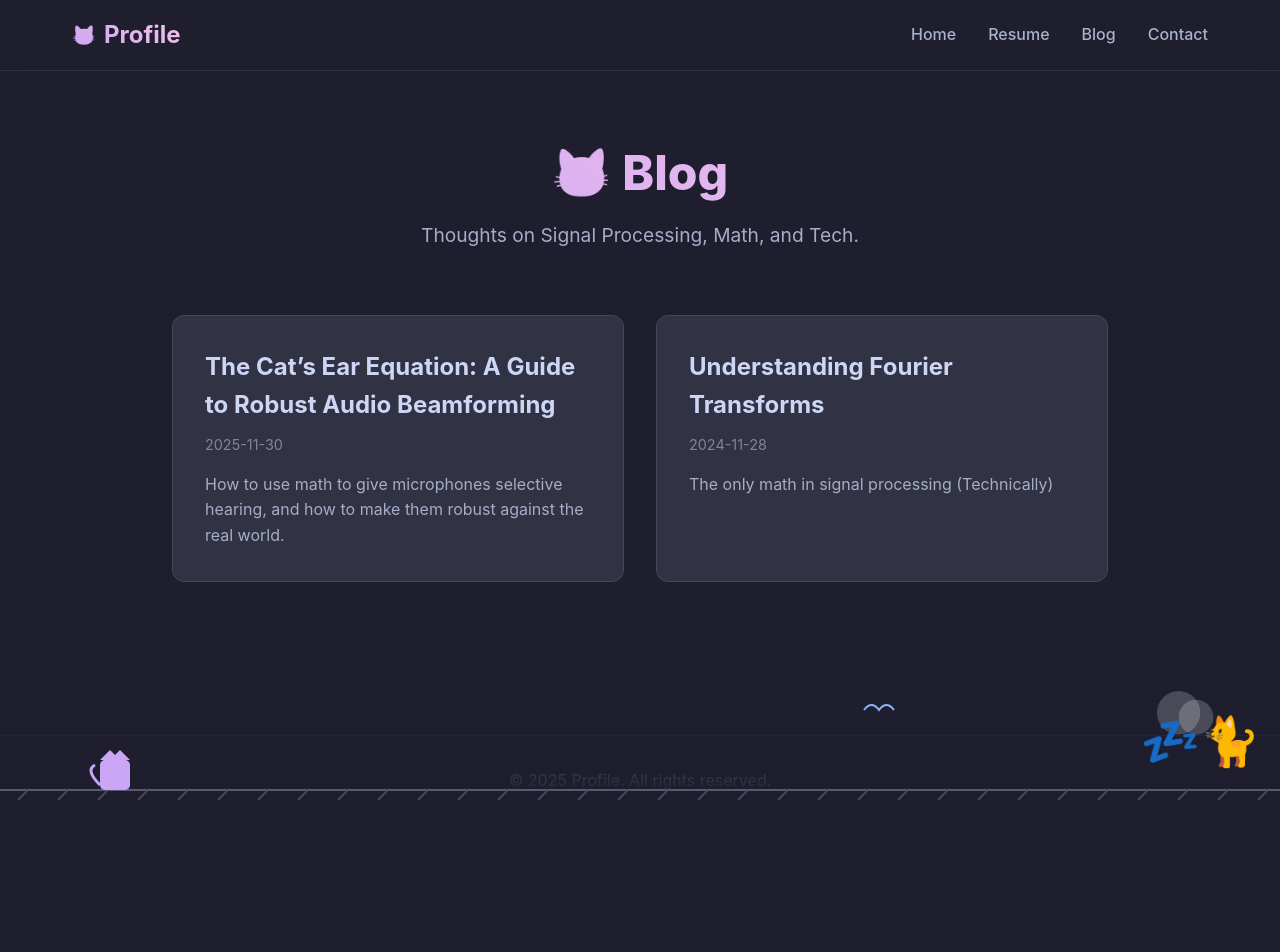
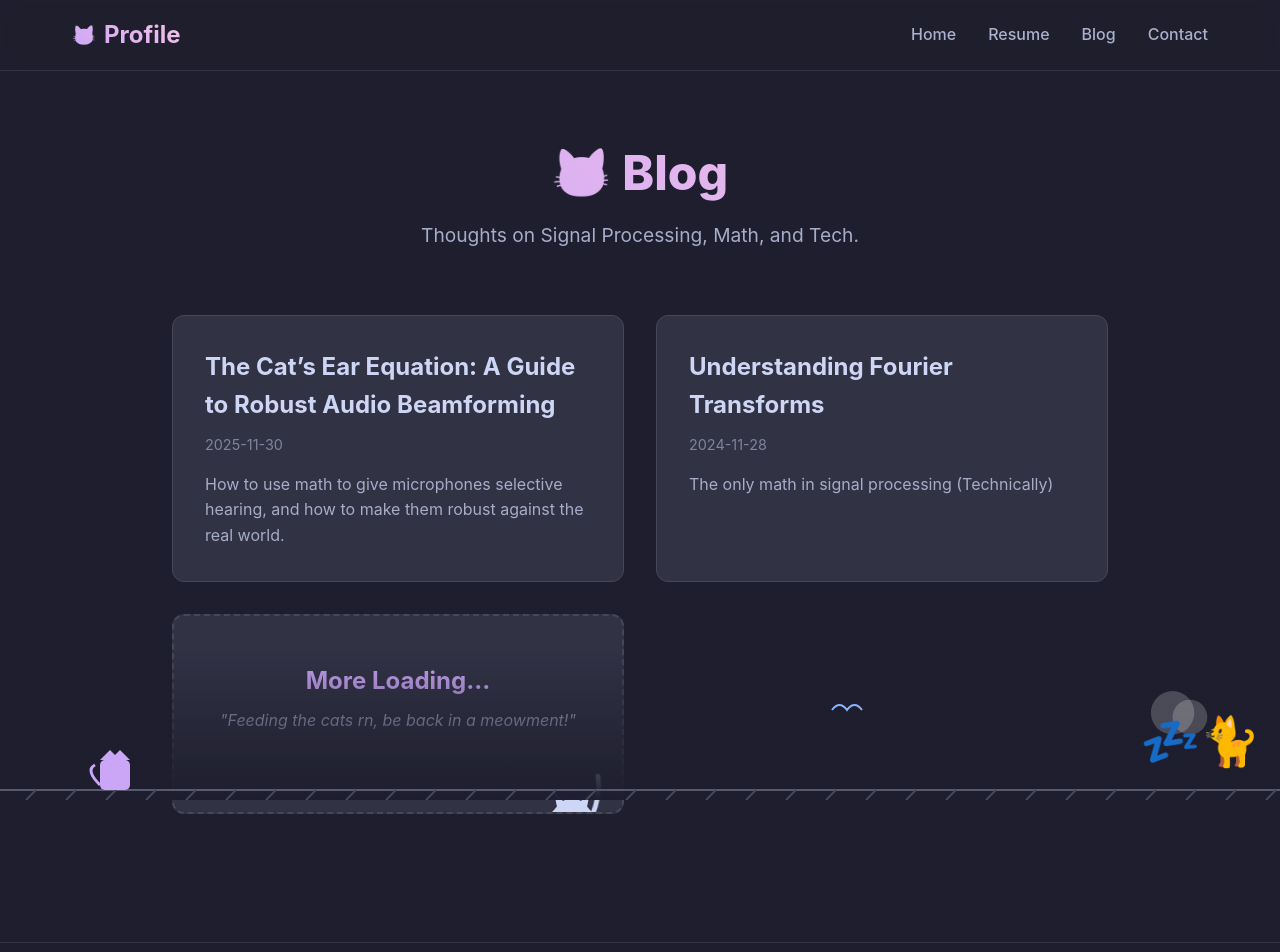
Before and after one commit to Senpai-sama06/blogweb, a Next.js app: page /blog in a window 1280 px wide. Shown: the top 952 px of the page. Before the commit the page ends 826 px from the top, so only its background shows below. Built offline with nearby package versions, Linux system fonts and the light colour scheme.

Commit message:
Add playful coming soon section with cat pun

```diff
--- a/src/app/blog/page.js
+++ b/src/app/blog/page.js
@@ -1,6 +1,7 @@
 import Link from 'next/link';
 import { getSortedPostsData } from '@/lib/posts';
 import styles from './blog.module.css';
+import ComingSoonCat from '@/components/ComingSoonCat/ComingSoonCat';
 
 export default function Blog() {
     const allPostsData = getSortedPostsData();
@@ -22,6 +23,9 @@ export default function Blog() {
                         </article>
                     </Link>
                 ))}
+
+                {/* Coming Soon Placeholder */}
+                <ComingSoonCat />
             </div>
         </div>
     );
--- /dev/null
+++ b/src/components/ComingSoonCat/ComingSoonCat.js
@@ -0,0 +1,34 @@
+import styles from './ComingSoonCat.module.css';
+
+export default function ComingSoonCat() {
+    return (
+        <div className={styles.card}>
+            <h2 className={styles.title}>More Loading...</h2>
+            <p className={styles.text}>"Feeding the cats rn, be back in a meowment!"</p>
+
+            {/* Playful Cat SVG */}
+            <div className={styles.catWrapper}>
+                <svg viewBox="0 0 100 100" className={styles.catSvg}>
+                    {/* Body - Resting blob shape */}
+                    <path
+                        d="M20 80 Q 50 40 80 80 L 100 100 L 0 100 Z"
+                        fill="var(--text)"
+                    />
+                    {/* Ears */}
+                    <path d="M25 75 L 20 50 L 40 70 Z" fill="var(--text)" />
+                    <path d="M75 75 L 80 50 L 60 70 Z" fill="var(--text)" />
+
+                    {/* Tail - Wiggling */}
+                    <path
+                        className={styles.tail}
+                        d="M80 80 Q 90 40 80 10"
+                        fill="none"
+                        stroke="var(--text)"
+                        strokeWidth="8"
+                        strokeLinecap="round"
+                    />
+                </svg>
+            </div>
+        </div>
+    );
+}
--- /dev/null
+++ b/src/components/ComingSoonCat/ComingSoonCat.module.css
@@ -0,0 +1,52 @@
+.card {
+    background: var(--surface0);
+    border: 2px dashed var(--surface1); /* Dashed to show it's a placeholder */
+    border-radius: 12px;
+    padding: 2rem;
+    display: flex;
+    flex-direction: column;
+    align-items: center;
+    justify-content: center;
+    text-align: center;
+    position: relative;
+    overflow: hidden;
+    min-height: 200px;
+}
+
+.title {
+    font-size: 1.5rem;
+    font-weight: 700;
+    margin-bottom: 0.5rem;
+    color: var(--mauve);
+}
+
+.text {
+    font-size: 1rem;
+    color: var(--subtext0);
+    margin-bottom: 2rem;
+    font-style: italic;
+}
+
+.catWrapper {
+    position: absolute;
+    bottom: -10px;
+    right: 20px;
+    width: 60px;
+    height: 60px;
+}
+
+.catSvg {
+    width: 100%;
+    height: 100%;
+}
+
+.tail {
+    transform-origin: bottom left;
+    animation: wiggle 2s ease-in-out infinite;
+}
+
+@keyframes wiggle {
+    0%, 100% { transform: rotate(0deg); }
+    25% { transform: rotate(-10deg); }
+    75% { transform: rotate(10deg); }
+}
```
